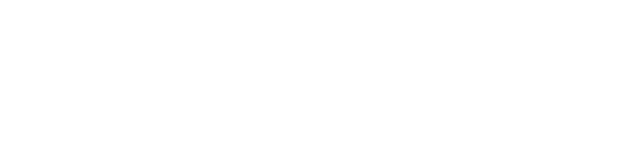
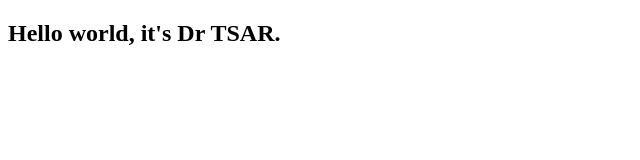
Before and after one commit to tsopnangsr/git-test, a plain HTML site: page index.html in a window 1280 px wide. Shown: the whole page, without its empty margins (0-640 px from the left). Drawn offline with Linux system fonts and the light colour scheme.

Commit message:
Adding H2 title with hello world

```diff
--- a/index.html
+++ b/index.html
@@ -8,5 +8,7 @@
 </head>
 <body>
 
+        <h2>Hello world, it's Dr TSAR.</h2>
+
 </body>
 </html>
```
